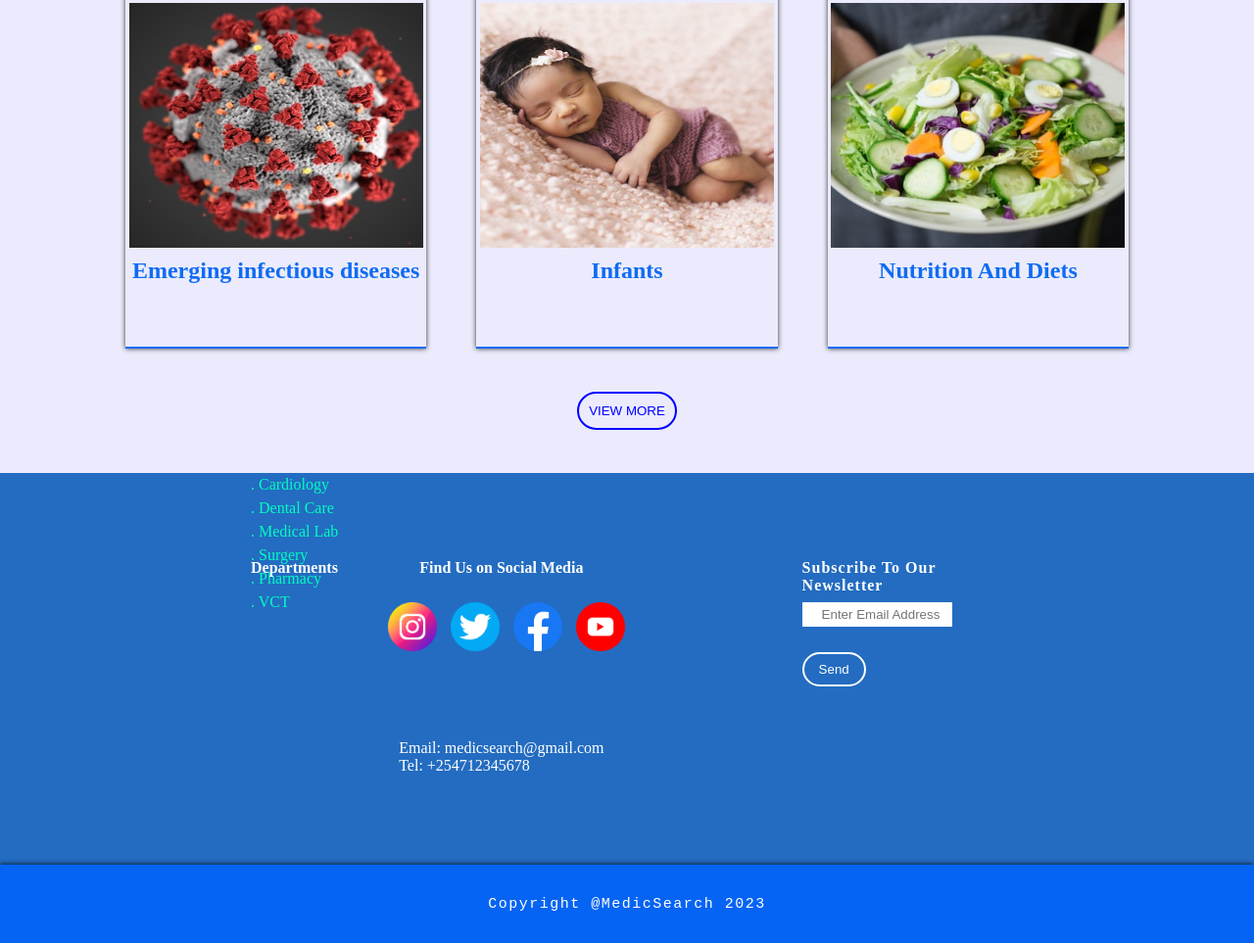
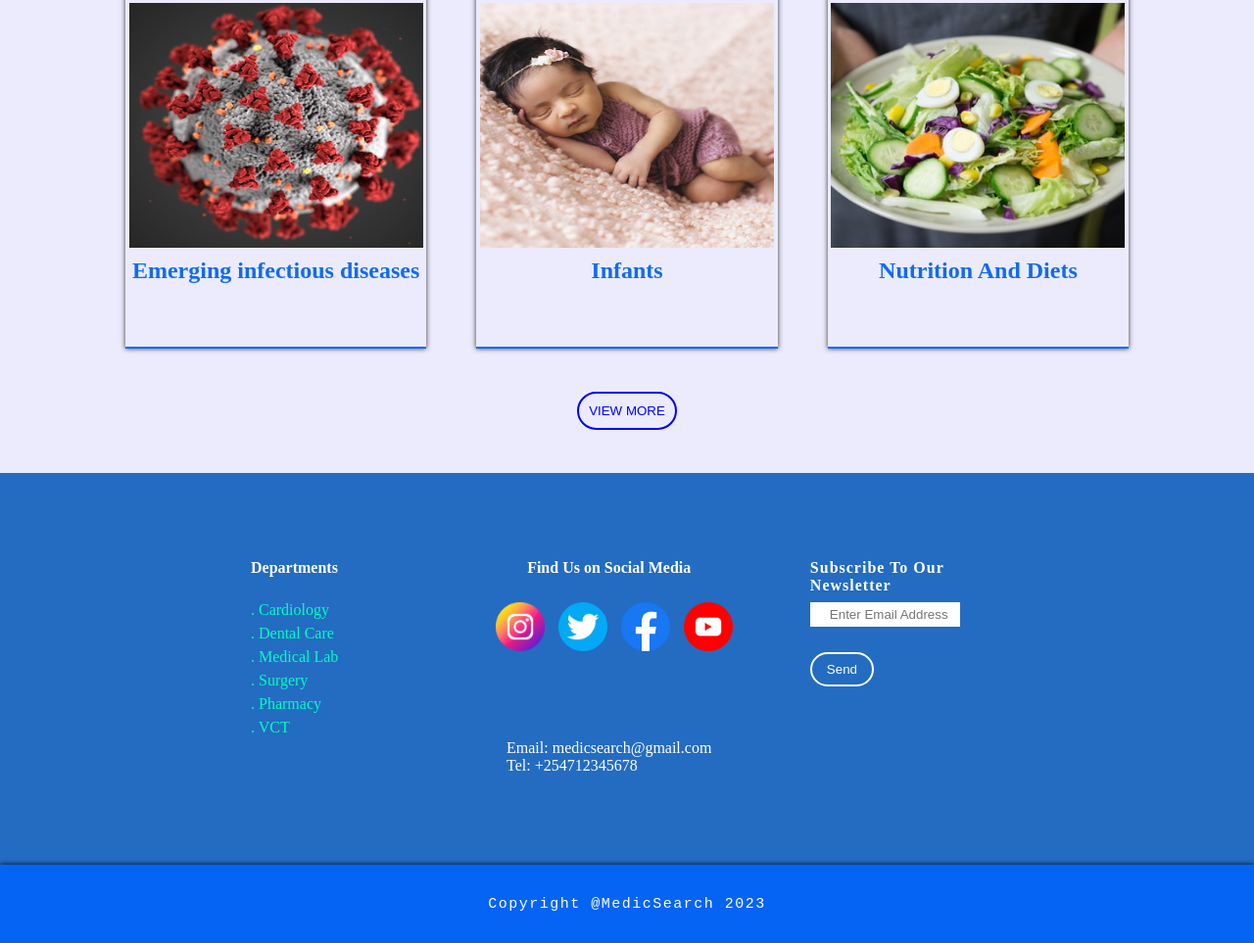
Before and after one commit to DanielMutunga/medicSearch, a plain HTML site: page index.html in a window 1280 px wide. Shown: the part 4557-5520 px from the top of the page at 98% size. Drawn offline with Linux system fonts and the light colour scheme.

Commit message:
Added More Changes

```diff
--- a/CSS/style.css
+++ b/CSS/style.css
@@ -608,16 +608,11 @@
 }
 .footer .left{
     height: 100%;
-<<<<<<< HEAD
     width: 40%;
-=======
-    width: 15%;
->>>>>>> 32e07b6f8823f19b0a48aaf857f4577abd3adf42
     display: flex;
     flex-direction: column;
     justify-content: center;
-    /* align-items: center; */
-    /* background-color: aqua; */
+
 }
 .left a{
     line-height: 1.5;
```
